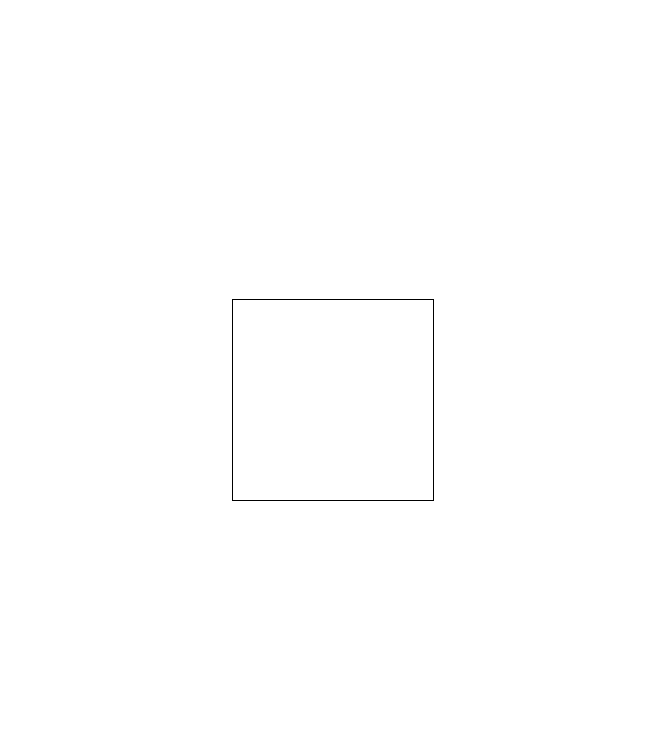
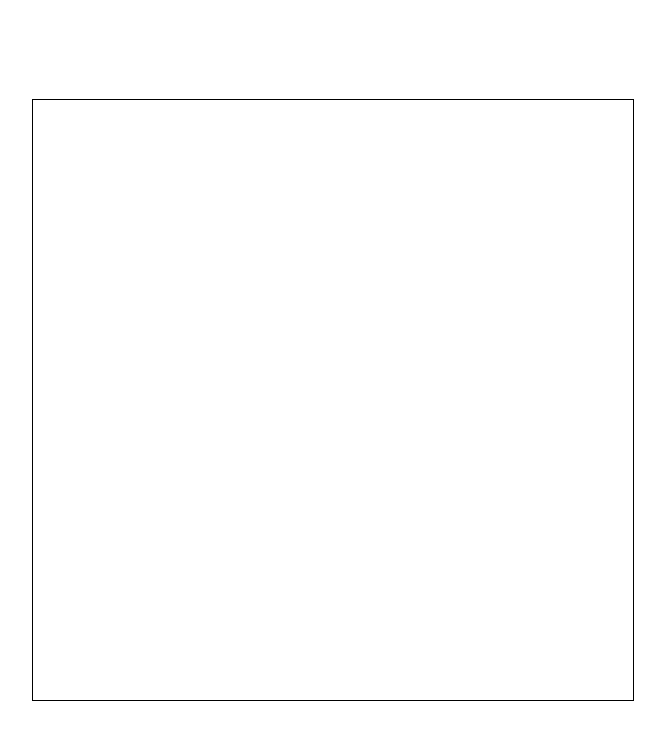
Before and after one commit to Hendre1995/adventures-of-snowy-simple-game, a React (Create React App) app: page / in a window 1280 px wide. Shown: the top 740 px of the page, without its empty margins (307-972 px from the left). Built offline with nearby package versions, Linux system fonts and the light colour scheme.

Commit message:
sprite animation finished

```diff
--- a/src/App.1.tsx
+++ b/src/App.1.tsx
@@ -1,12 +1,13 @@
 import React from 'react';
-import Animation from './animation/Animation';
-
+import Canvas from './animation/Canvas';
+const CANVAS_HEIGHT = 600;
+const CANVAS_WIDTH = 600;
 
 function App() {
 
   return (
     <div style={{}}>
-     <Animation></Animation>
+      <Canvas width={CANVAS_WIDTH} height={CANVAS_HEIGHT}/>
     </div>
   );
 }
--- a/src/animation/Animation.tsx
+++ b/src/animation/Animation.tsx
@@ -1,13 +1,11 @@
-import React from 'react';
-import Canvas from './Canvas';
+import { useRef, useLayoutEffect } from "react";
+import Cat from "../assets/image//CatSprite.png"
 
-const CANVAS_HEIGHT = 200;
-const CANVAS_WIDTH = 200;
 
-function Animation() {
 
-    return (
-        <Canvas width={CANVAS_WIDTH} height={CANVAS_HEIGHT} />
-    );
+const Animation = () => {
+
+
+
 }
 export default Animation;
--- a/src/animation/Canvas.tsx
+++ b/src/animation/Canvas.tsx
@@ -2,41 +2,96 @@ import { useRef, useLayoutEffect } from "react";
 import Cat from "../assets/image//CatSprite.png"
 type CanvasProps = React.DetailedHTMLProps<React.CanvasHTMLAttributes<HTMLCanvasElement>, HTMLCanvasElement
 >;
+type Frame = any;
 
-const CANVAS_HEIGHT = 200;
-const CANVAS_WIDTH = 200;
+const SPRITE_PLAYER_HEIGHT = 200;
+const SPRITE_PLAYER_WIDTH = 200;
+const spriteWidth = 186
+const spriteHeight = 163
+const staggerFrames = 7;
+const spriteAnimations: any = [];
+const AnimationStates = [
+  {
+    name: "Hurt",
+    frames: 10
+  },
+  {
+    name: "Dead",
+    frames: 10
+  },
+  {
+    name: "Fall",
+    frames: 8
+  },
+  {
+    name: "Idle",
+    frames: 10
+  },
+  {
+    name: "Jump",
+    frames: 8
+  },
+  {
+    name: "Run",
+    frames: 8
+  },
+  {
+    name: "Slide",
+    frames: 10
+  },
+  {
+    name: "Walk",
+    frames: 10
+  },
+];
 
+let gameFrame = 0;
+let playerState = "Dead"
+AnimationStates.forEach((state, index) => {
+  let frames: Frame = {
+    loc: [],
+  }
+  for (let j = 0; j < state.frames; j++) {
+    let positionX = j * spriteWidth;
+    let positionY = index * spriteHeight;
+    frames.loc.push({ x: positionX, y: positionY });
+  }
+  spriteAnimations[state.name] = frames
+});
 const Canvas: React.FC<CanvasProps> = ({ ...props }) => {
   const canvasRef = useRef<HTMLCanvasElement | null>(null);
   const canvas = canvasRef.current;
   const ctx = canvas?.getContext("2d")
   const playerImage = new Image();
   playerImage.src = Cat
-  // const spriteWidth = 573
-  // const spriteHeigth = 523
-  const spriteWidth = 186
-  const spriteHeigth = 163
-  let frameX = 0;
-  let frameY =2;
-  let gameFrame=0;
-const stageFarmes=7;
+
   const animate = () => {
-    ctx?.clearRect(0, 0, CANVAS_WIDTH, CANVAS_HEIGHT)
-    // ctx?.drawImage(playerImage, sx, sy, spriteWidth, spriteHeigth, dx, dy, spriteWidth dw, spriteHeigth dh);
+    ctx?.clearRect(300, 400, SPRITE_PLAYER_WIDTH, SPRITE_PLAYER_HEIGHT);
+    let position = Math.floor(gameFrame / staggerFrames) % spriteAnimations[playerState].loc.length;
+    let frameX = spriteWidth * position;
+    let frameY = spriteAnimations[playerState].loc[position].y;
+    ctx?.drawImage(playerImage, frameX, frameY, spriteWidth, spriteHeight, 300, 400, spriteWidth, spriteHeight);
 
-    ctx?.drawImage(playerImage, frameX * spriteWidth, frameY * spriteHeigth, spriteWidth, spriteHeigth, 0, 0, spriteWidth, spriteHeigth);
-    if(gameFrame % stageFarmes === 0){
-      if(frameX < 7)frameX++;
-      else frameX=0;
-    }
     gameFrame++;
     requestAnimationFrame(animate)
   };
+
   useLayoutEffect(() => {
     animate()
   }, [])
 
-  return <canvas width={props.width} height={props.height} ref={canvasRef} style={{ border: "1px solid black", position: "absolute", top: "50%", left: "50%", transform: "translate(-50%, -50%)", }} />
+  return <canvas
+    width={props.width}
+    height={props.height}
+    ref={canvasRef}
+    style={{
+      border: "1px solid black",
+      position: "absolute",
+      top: "50%",
+      left: "50%",
+      transform: "translate(-50%, -50%)",
+    }} />
+
 }
 
 export default Canvas;
```
